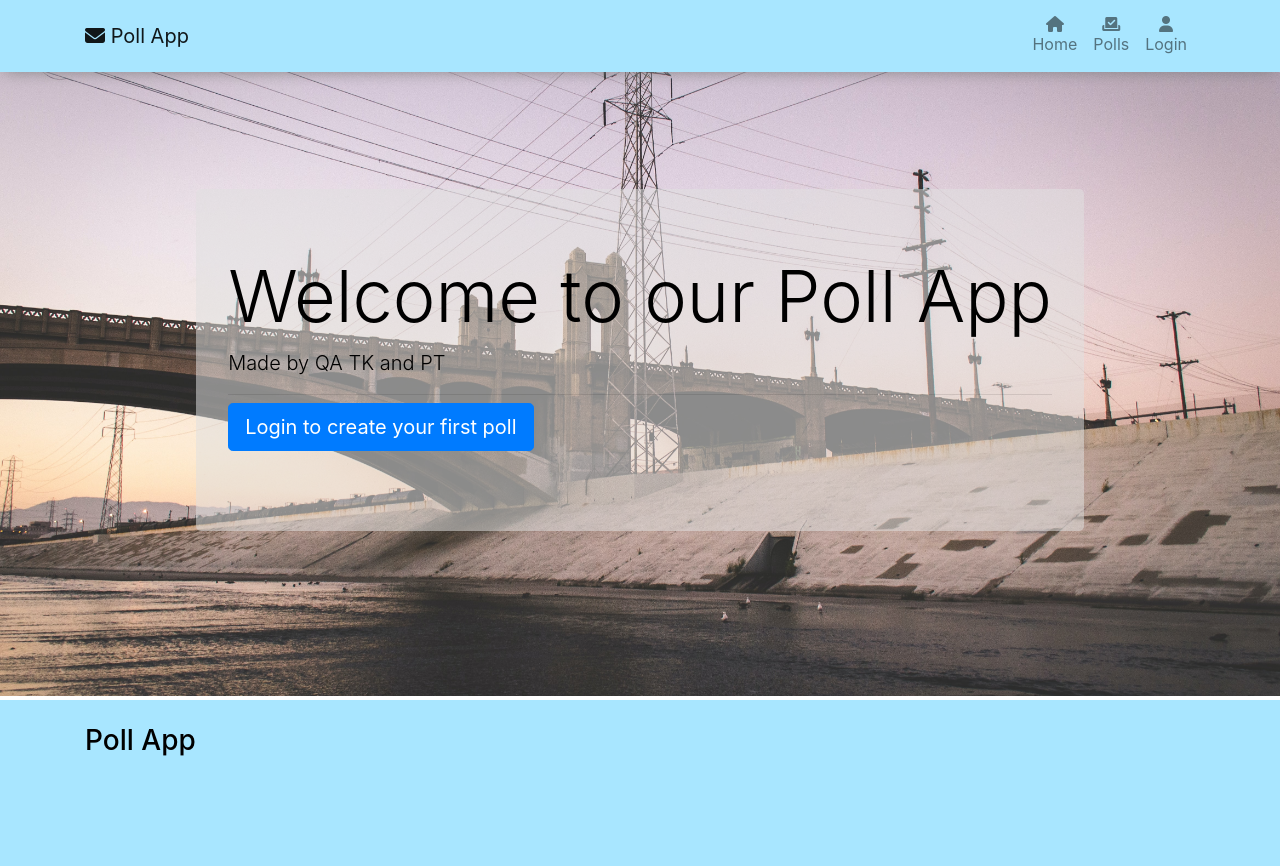
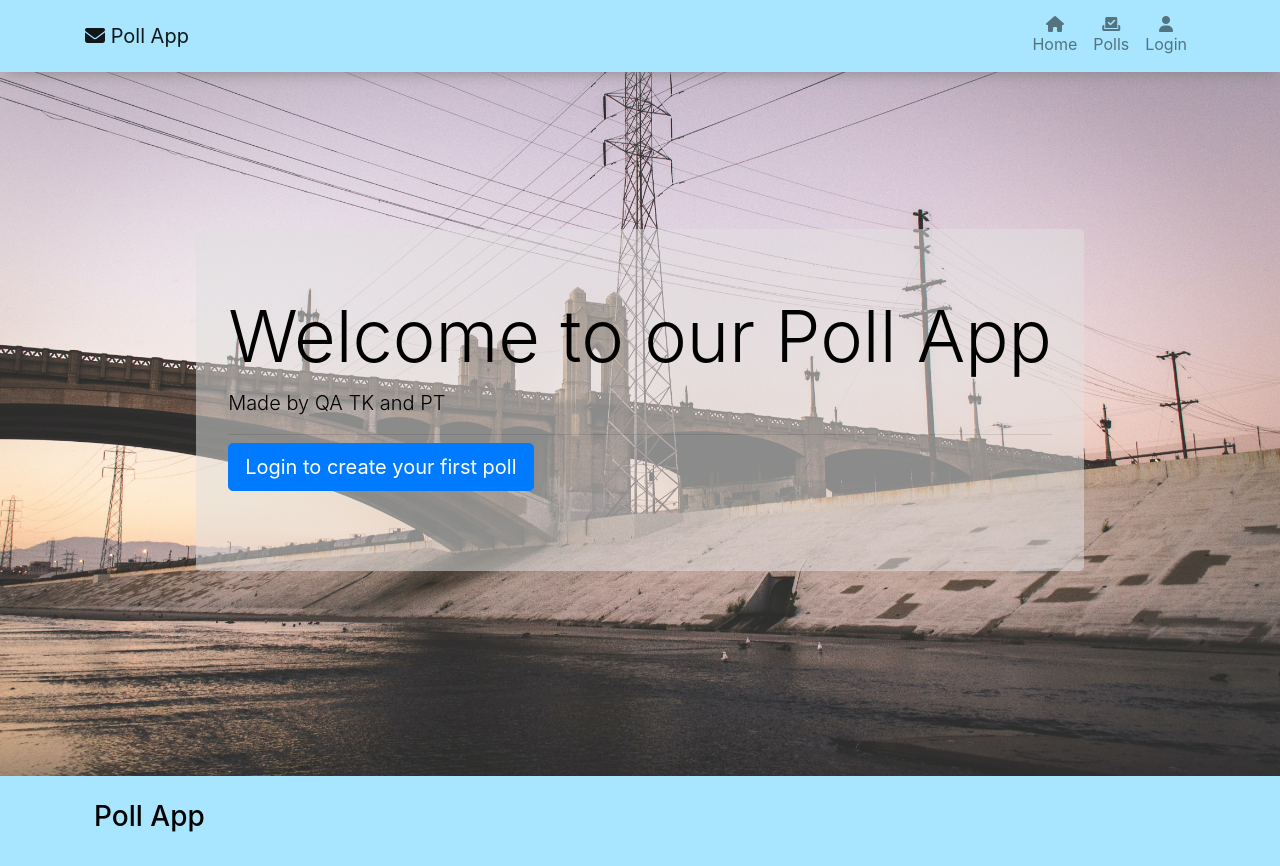
Before and after one commit to PollAppOrg/PollApp, a PHP site: page / in a window 1280 px wide. Before the commit the page ends 756 px from the top, so only its background shows below. Run offline with PHP 8.4, Linux system fonts and the light colour scheme; some libraries are stand-ins or nearby versions.

Commit message:
UI_update3

```diff
--- a/css/style.css
+++ b/css/style.css
@@ -4,25 +4,19 @@
 
 body {
   color: black !important;
-  margin: 140px 0px;
+  padding: 0;
+  margin: 0;
 }
 
 .navbar {
   box-shadow: 0 4px 15px -5px gray;
 }
 
-footer {
-  position: fixed;
-  height: 100px;
-  bottom: 0;
-  width: 100%;
-}
 .home {
   background-image: url("./public/images/landing_page.jpg");
-  position: fixed;
   background-position: center;
   background-size: cover;
-  height: 80vh;
+  height: 90vh;
   width: 100vw;
 }
 .opacity {
--- a/views/inc/footer.php
+++ b/views/inc/footer.php
@@ -1,10 +1,8 @@
-    <footer class="bg-primary text-black mt-4">
-        <div class="container py-4">
+    <footer class="bg-primary text-black ">
+        <div class="container p-4">
         <h3>Poll App</h3>
         </div>
     </footer>
     <script src="https://cdnjs.cloudflare.com/ajax/libs/jquery/3.5.1/jquery.slim.min.js"></script>
     <script src="https://cdnjs.cloudflare.com/ajax/libs/popper.js/1.16.1/umd/popper.min.js"></script>
     <script src="https://cdnjs.cloudflare.com/ajax/libs/twitter-bootstrap/4.6.0/js/bootstrap.min.js"></script>
-</body>
-</html>
--- a/views/login.php
+++ b/views/login.php
@@ -3,7 +3,7 @@
     <?php if($_SESSION["logged_in"] === false): ?>
     <?php if(!empty($errors)): ?>
         <div class="alert alert-danger">
-        <?php var_dump($errors); ?>
+        <!-- <?php var_dump($errors); ?> -->
         </div>
     <?php endif; ?>
 
```
